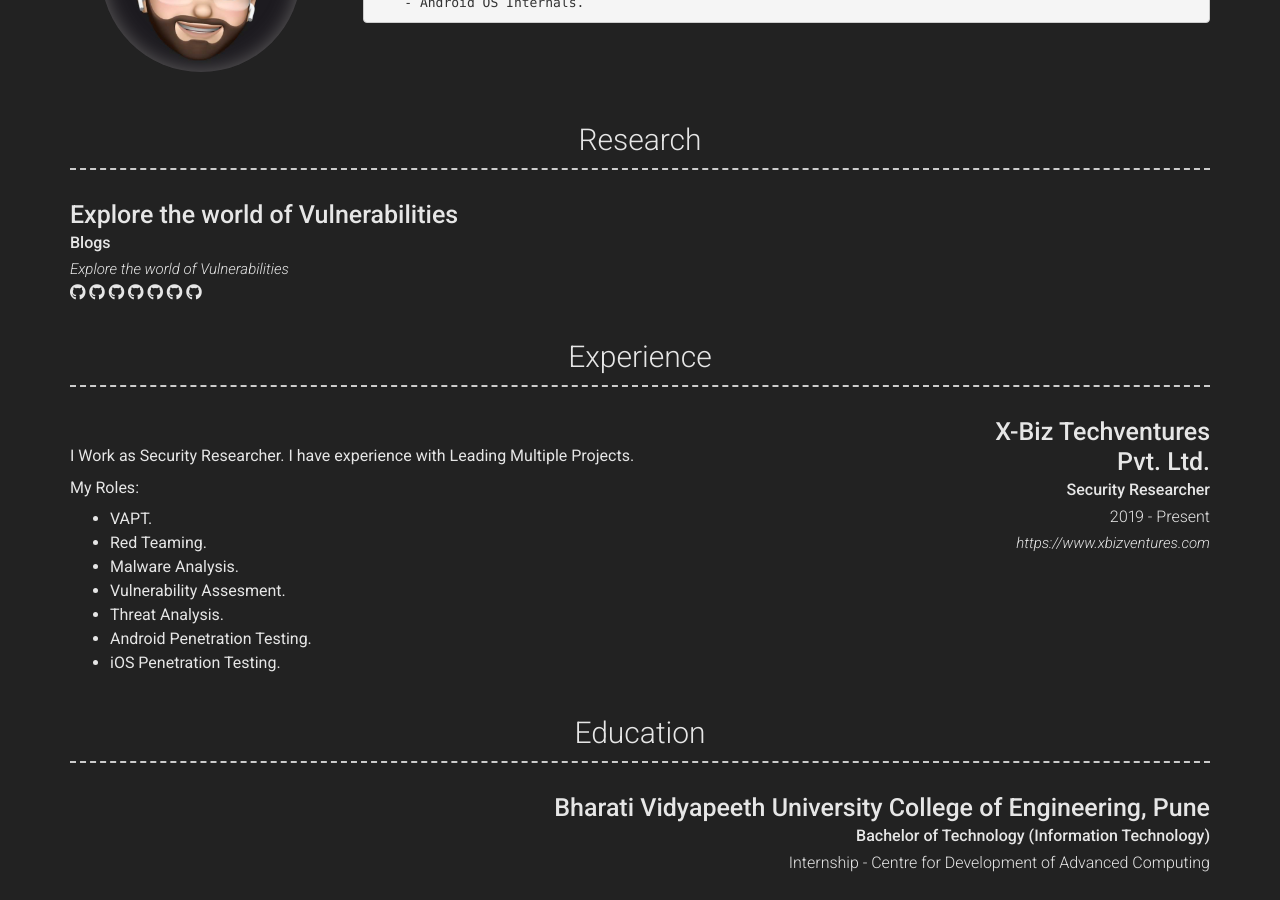
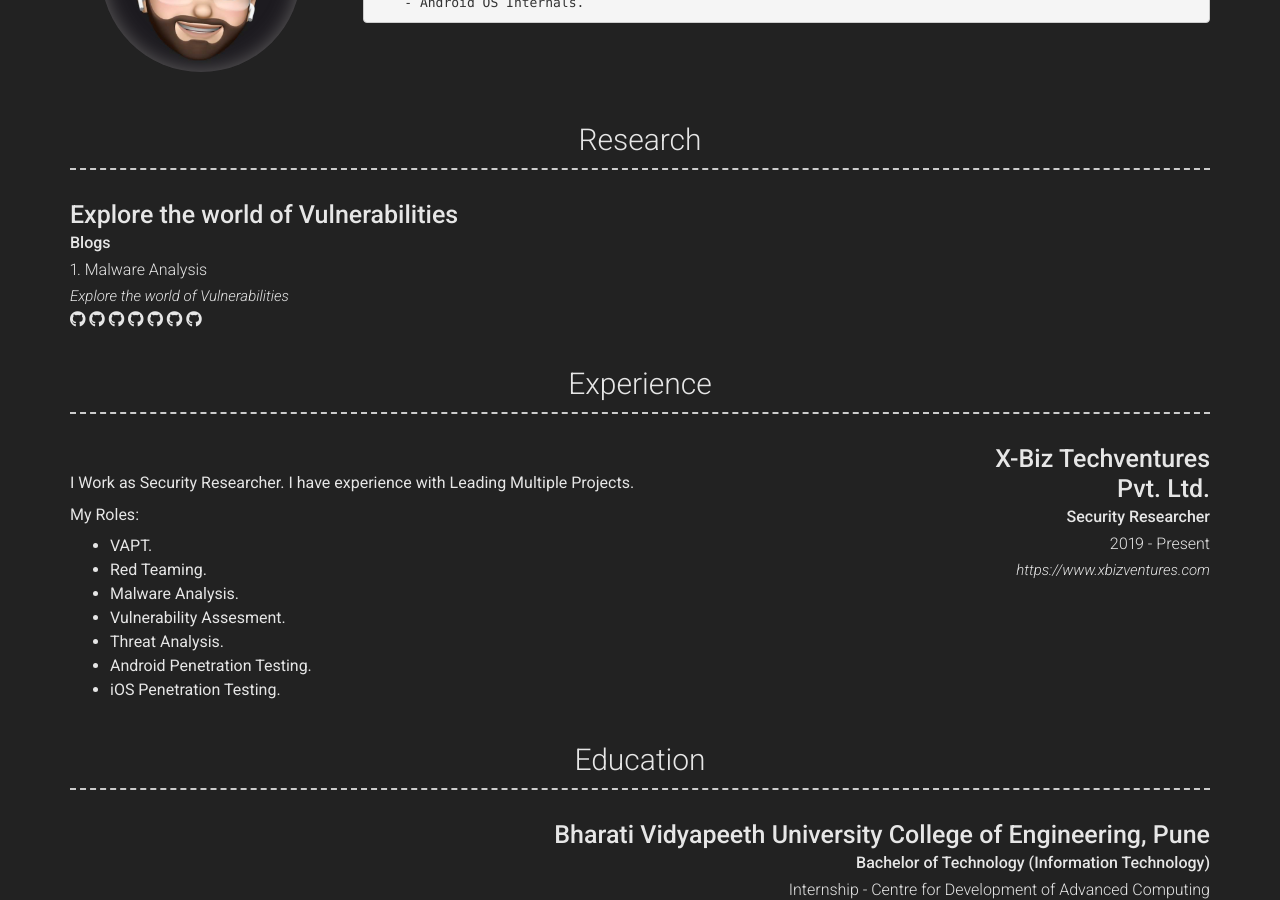
Before and after one commit to yashomer1994/Resume, a Jekyll site: the page built from index.md, in a window 1280 px wide and 900 px high, scrolled down 481 px. Built offline with Jekyll 4.4.1, drawn with Linux system fonts in a browser that asks for light colours; nearby versions of some CDN libraries.

Commit message:
Update _config.yml

```diff
--- a/_config.yml
+++ b/_config.yml
@@ -66,6 +66,7 @@
       - layout: top
         title: Explore the world of Vulnerabilities
         sub_title: Blogs
+        caption: 1. Malware Analysis
         link: https://yashomer1994.github.io/yash007.github.io/
         link_text: Explore the world of Vulnerabilities
         lists: 123
```
